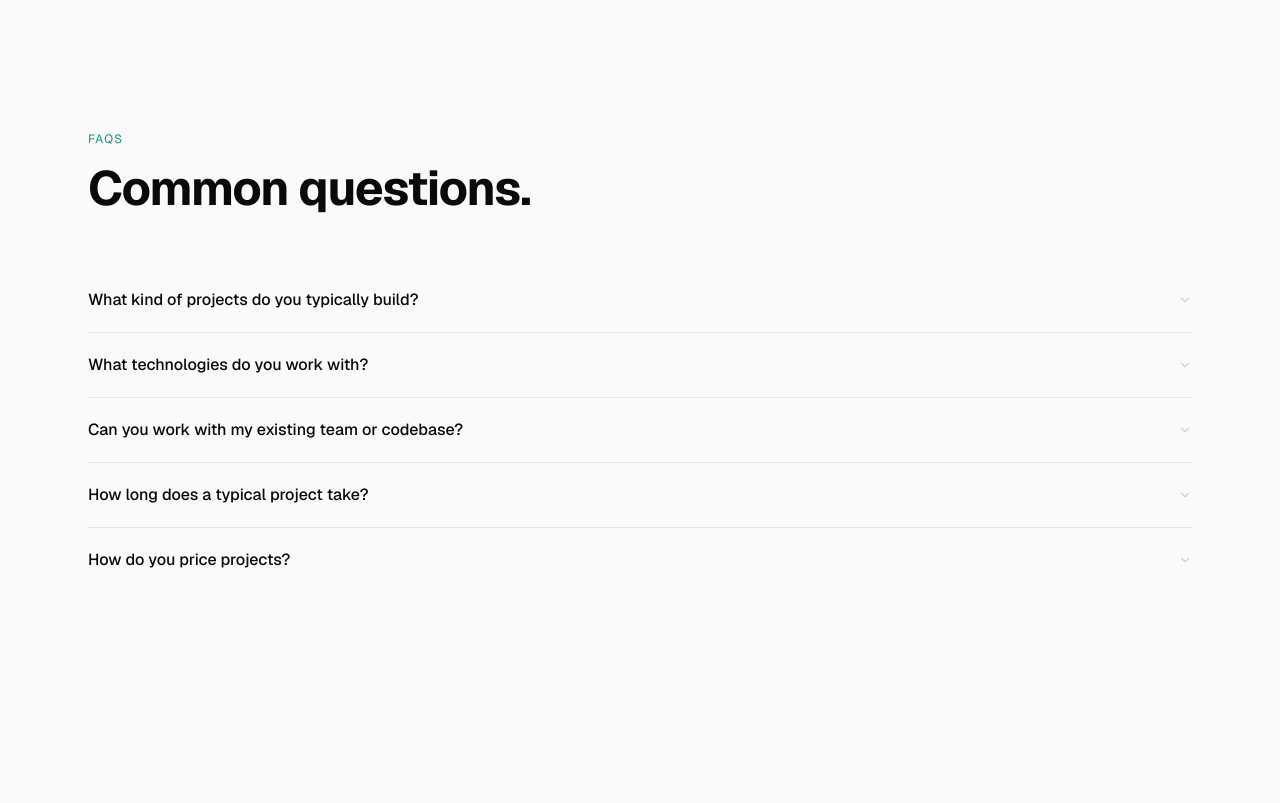
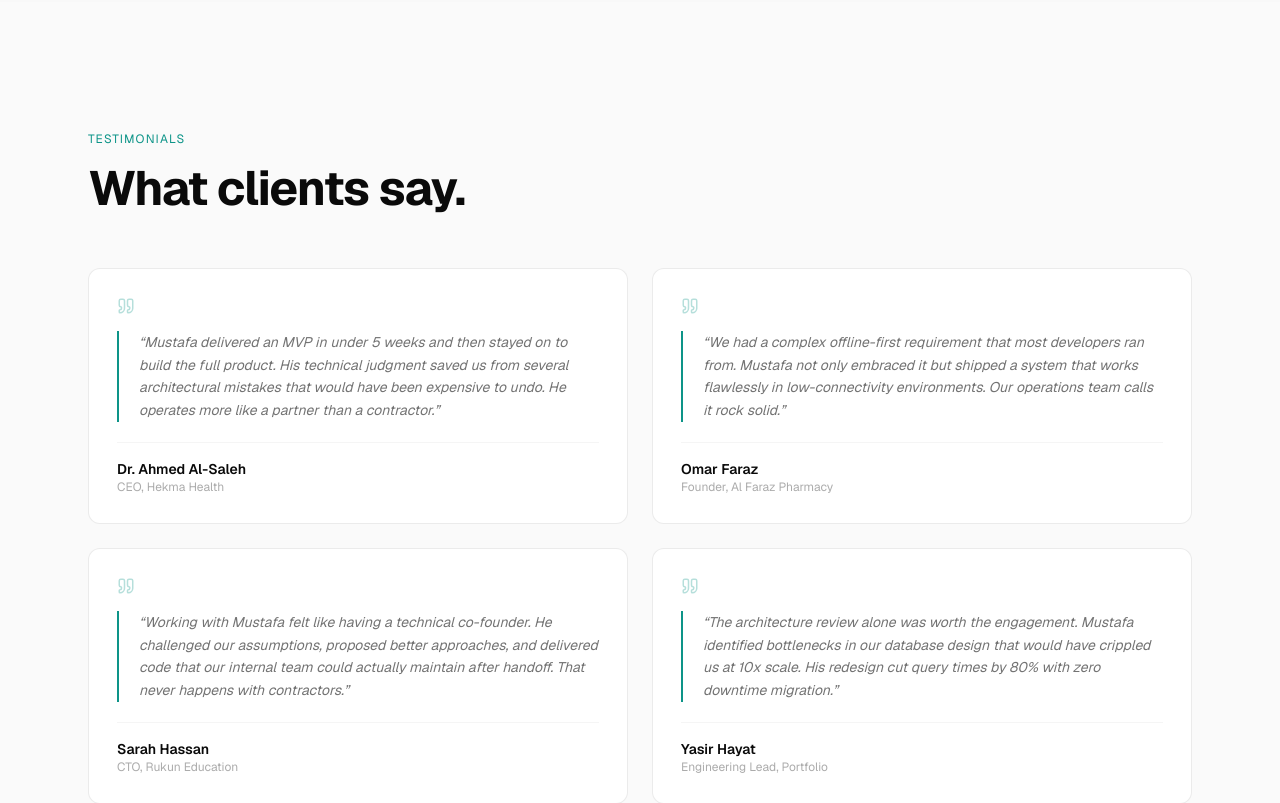
Before and after one commit to mustafatawab/portfolio, a Next.js app: page / in a window 1280 px wide. Shown: the part 6800-7603 px from the top of the page. Built offline with nearby package versions, Linux system fonts and the light colour scheme.

Commit message:
added Testimonials

```diff
--- a/src/app/page.tsx
+++ b/src/app/page.tsx
@@ -4,6 +4,7 @@ import WhatIBuild from "@/views/what-i-build";
 import EngagementModels from "@/views/engagement-models";
 import Experience from "@/views/experience";
 import Projects from "@/views/projects";
+import Testimonials from "@/views/testimonials";
 import FAQ from "@/views/faq";
 import Contact from "@/views/contact";
 import { JsonLd, personSchema, breadcrumbSchema } from "@/lib/json-ld";
@@ -23,6 +24,7 @@ export default function Home() {
       <EngagementModels />
       <Experience />
       <Projects />
+      <Testimonials />
       <FAQ />
       <Contact />
     </>
--- /dev/null
+++ b/src/views/testimonials.tsx
@@ -0,0 +1,102 @@
+"use client";
+import { motion } from "framer-motion";
+import { Quote } from "lucide-react";
+
+const ease = [0.25, 0.1, 0.25, 1] as const;
+
+const fadeUp = {
+  hidden: { opacity: 0, y: 24 },
+  visible: {
+    opacity: 1,
+    y: 0,
+    transition: { duration: 0.5, ease },
+  },
+};
+
+const stagger = {
+  hidden: {},
+  visible: { transition: { staggerChildren: 0.06 } },
+};
+
+const testimonials = [
+  {
+    quote:
+      "Mustafa delivered an MVP in under 5 weeks and then stayed on to build the full product. His technical judgment saved us from several architectural mistakes that would have been expensive to undo. He operates more like a partner than a contractor.",
+    author: "Dr. Ahmed Al-Saleh",
+    role: "CEO, Hekma Health",
+  },
+  {
+    quote:
+      "We had a complex offline-first requirement that most developers ran from. Mustafa not only embraced it but shipped a system that works flawlessly in low-connectivity environments. Our operations team calls it rock solid.",
+    author: "Omar Faraz",
+    role: "Founder, Al Faraz Pharmacy",
+  },
+  {
+    quote:
+      "Working with Mustafa felt like having a technical co-founder. He challenged our assumptions, proposed better approaches, and delivered code that our internal team could actually maintain after handoff. That never happens with contractors.",
+    author: "Sarah Hassan",
+    role: "CTO, Rukun Education",
+  },
+  {
+    quote:
+      "The architecture review alone was worth the engagement. Mustafa identified bottlenecks in our database design that would have crippled us at 10x scale. His redesign cut query times by 80% with zero downtime migration.",
+    author: "Yasir Hayat",
+    role: "Engineering Lead, Portfolio",
+  },
+];
+
+export default function Testimonials() {
+  return (
+    <section id="testimonials" className="py-24 md:py-32 bg-background">
+      <div className="container max-w-4xl">
+        <motion.div
+          initial="hidden"
+          whileInView="visible"
+          viewport={{ once: true, margin: "-80px" }}
+          variants={stagger}
+        >
+          <motion.span variants={fadeUp} className="section-label">
+            Testimonials
+          </motion.span>
+
+          <motion.h2
+            variants={fadeUp}
+            className="text-3xl sm:text-4xl lg:text-5xl font-bold tracking-tight text-foreground mt-2 mb-14"
+          >
+            What clients say.
+          </motion.h2>
+        </motion.div>
+
+        <motion.div
+          initial="hidden"
+          whileInView="visible"
+          viewport={{ once: true, margin: "-80px" }}
+          variants={stagger}
+          className="grid gap-6 sm:grid-cols-2"
+        >
+          {testimonials.map((t, i) => (
+            <motion.div
+              key={i}
+              variants={fadeUp}
+              className="card-hover rounded-xl border border-border/50 p-6 sm:p-7 flex flex-col"
+            >
+              <Quote
+                size={18}
+                className="text-primary/30 mb-4 flex-shrink-0"
+              />
+              <blockquote className="text-sm text-muted-foreground leading-relaxed flex-1">
+                &ldquo;{t.quote}&rdquo;
+              </blockquote>
+              <div className="mt-5 pt-4 border-t border-border/50">
+                <p className="text-sm font-semibold text-foreground">
+                  {t.author}
+                </p>
+                <p className="text-xs text-muted-foreground/60">{t.role}</p>
+              </div>
+            </motion.div>
+          ))}
+        </motion.div>
+      </div>
+    </section>
+  );
+}
```
